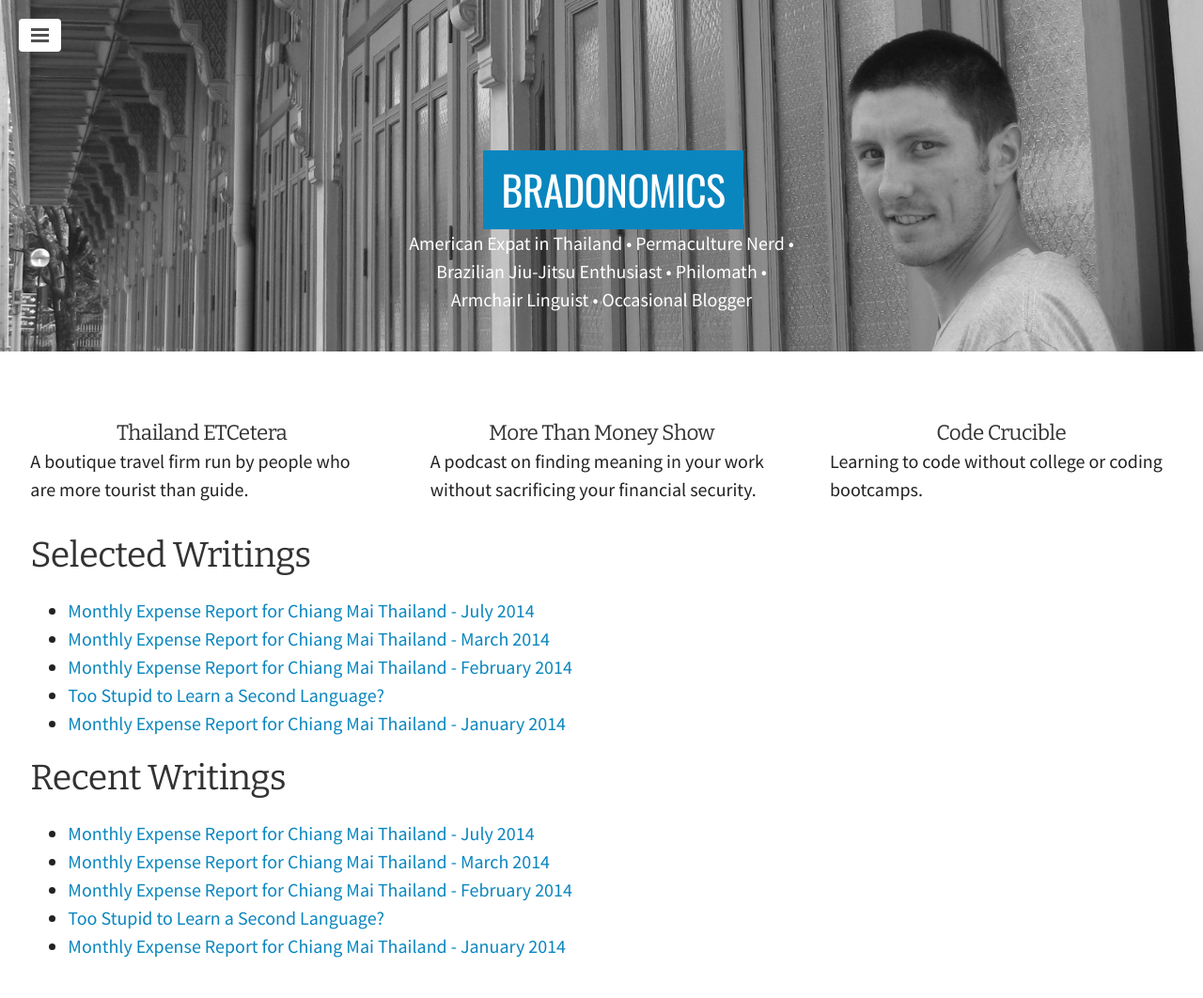
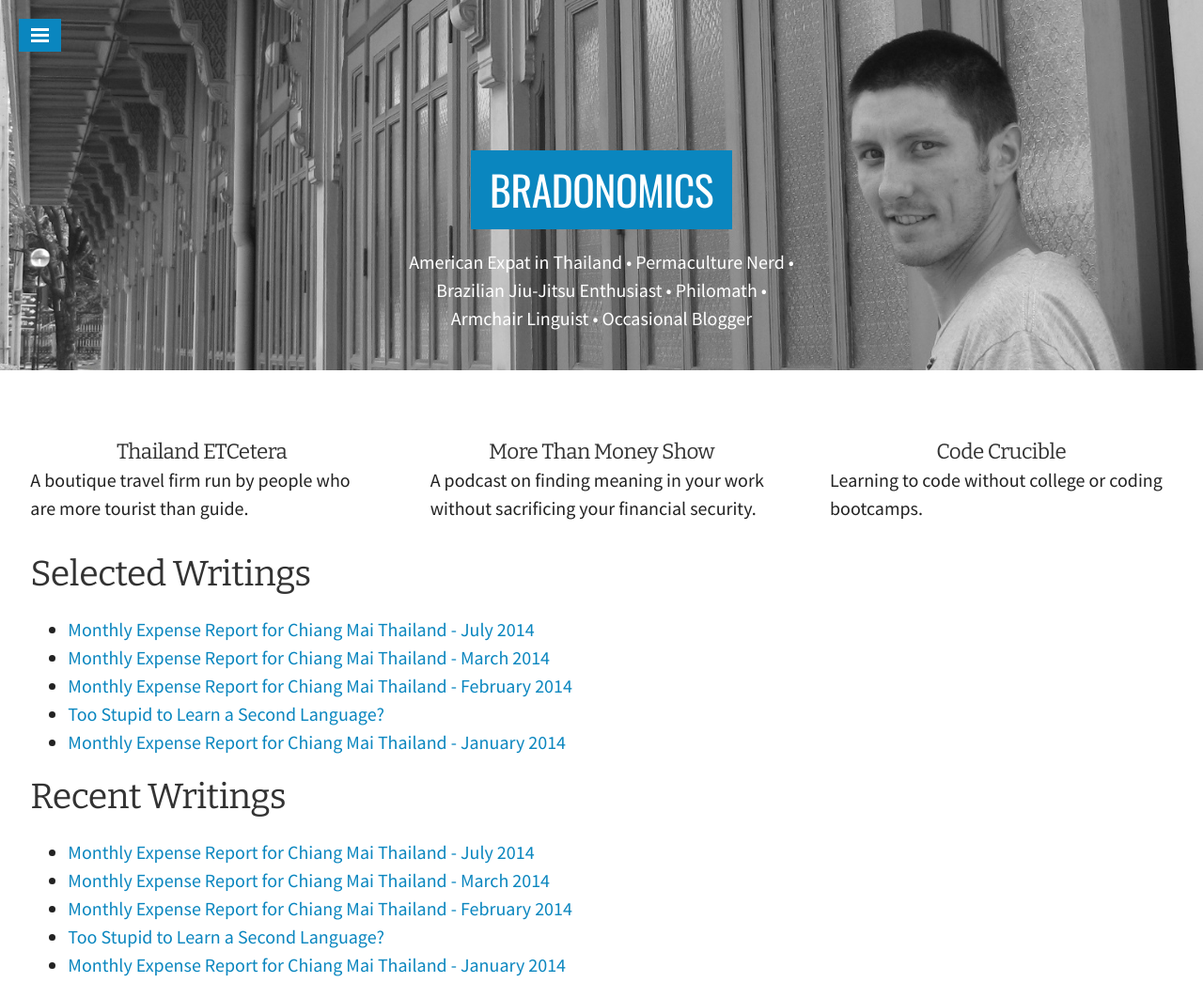
Before and after one commit to snowdj/bradonomics.github.io, a Jekyll site: the page built from index.html, in a window 1280 px wide. Shown: the whole page at 94% size. Built offline with Jekyll 4.4.1, drawn with Linux system fonts in a browser that asks for light colours; some web fonts are replaced; the list of posts is cut into pages by our own code.

Commit message:
Adjustments

```diff
--- a/css/style.css
+++ b/css/style.css
@@ -335,10 +335,8 @@ td {
   font-size: 35px;
   font-size: 2.188rem;
   line-height: 1;
-  margin: 0 0 20px;
-  margin: 8rem 0 0 1.25rem;
+  margin-top: 8rem;
   text-transform: uppercase;
-  text-align: center;
   color: #fff;
 }
 
@@ -536,9 +534,8 @@ a.sidebar-nav-item:focus {
   display: block;
   width: 2.2rem;
   padding: .5rem .65rem;
-  color: #505050;
-  background-color: #fff;
-  border-radius: 4px;
+  color: #fff;
+  background-color: #0a86bf;
   cursor: pointer;
 }
 .sidebar-toggle:before {
@@ -558,7 +555,7 @@ a.sidebar-nav-item:focus {
 .sidebar-toggle:active,
 #sidebar-checkbox:checked ~ .sidebar-toggle {
   color: #fff;
-  background-color: #505050;
+  background-color: #000;
 }
 
 @media (min-width: 30.1rem) {
```
